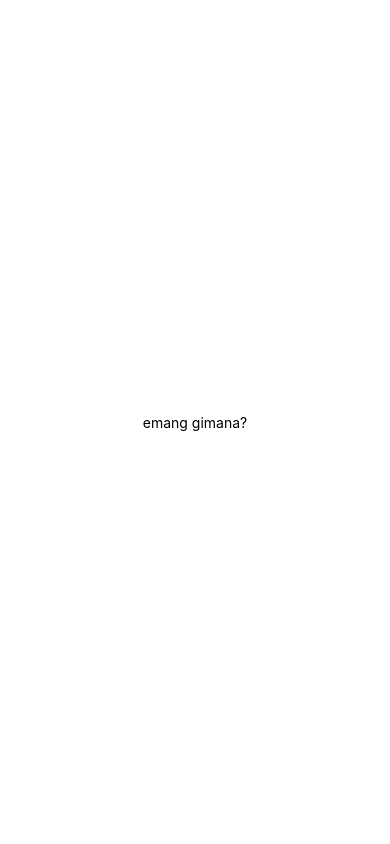
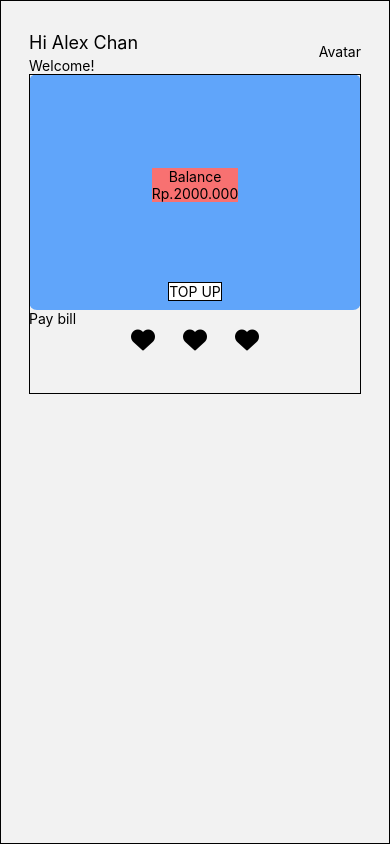
Before and after one commit to j00les/fotomag-client, a React Native app: screen /Home in a window 390 px wide. Built offline with nearby package versions, Linux system fonts and the light colour scheme.

Commit message:
Layouting homse screen

```diff
--- a/App.js
+++ b/App.js
@@ -1,20 +1,13 @@
-import { StatusBar } from 'expo-status-bar';
-import { StyleSheet, Text, View } from 'react-native';
+import { NavigationContainer } from '@react-navigation/native';
+import { Stack } from './src/router';
+import HomeScreen from './src/screens/HomeScreen';
 
 export default function App() {
   return (
-    <View style={styles.container}>
-      <Text>emang gimana?</Text>
-      <StatusBar style="auto" />
-    </View>
+    <NavigationContainer>
+      <Stack.Navigator>
+        <Stack.Screen options={{ headerShown: false }} name="Home" component={HomeScreen} />
+      </Stack.Navigator>
+    </NavigationContainer>
   );
 }
-
-const styles = StyleSheet.create({
-  container: {
-    flex: 1,
-    backgroundColor: '#fff',
-    alignItems: 'center',
-    justifyContent: 'center',
-  },
-});
--- a/babel.config.js
+++ b/babel.config.js
@@ -1,6 +1,7 @@
-module.exports = function(api) {
+module.exports = function (api) {
   api.cache(true);
   return {
     presets: ['babel-preset-expo'],
+    plugins: ['nativewind/babel'],
   };
 };
--- /dev/null
+++ b/src/router/index.js
@@ -0,0 +1,5 @@
+import { createNativeStackNavigator } from '@react-navigation/native-stack';
+import { createBottomTabNavigator } from '@react-navigation/bottom-tabs';
+
+export const Tab = createBottomTabNavigator();
+export const Stack = createNativeStackNavigator();
--- /dev/null
+++ b/src/screens/HomeScreen.js
@@ -0,0 +1,43 @@
+import { FlatList, View, Text, Image, TouchableOpacity, TextInput } from 'react-native';
+import { AntDesign } from '@expo/vector-icons';
+
+export default function HomeScreen() {
+  return (
+    <View id="wrapper" className="flex-1 p-7 border">
+      <View className="items-center justify-between flex-row">
+        <View>
+          <Text className="text-lg">Hi Alex Chan</Text>
+          <Text>Welcome!</Text>
+        </View>
+        <View>
+          <Text>Avatar</Text>
+        </View>
+      </View>
+
+      <View id="balance-container" className="bg-blue-400 h-[30%] rounded-lg">
+        <View className="items-center justify-center h-[20rem] border">
+          <View className="items-center bg-red-400">
+            <Text>Balance</Text>
+            <Text>Rp.2000.000</Text>
+          </View>
+
+          <View className="flex-row mt-20">
+            <TouchableOpacity className="border bg-white">
+              <Text>TOP UP</Text>
+            </TouchableOpacity>
+          </View>
+        </View>
+      </View>
+
+      <View>
+        <Text>Pay bill</Text>
+
+        <View className="flex-row items-center justify-center gap-7">
+          <AntDesign name="heart" size={24} color="black" />
+          <AntDesign name="heart" size={24} color="black" />
+          <AntDesign name="heart" size={24} color="black" />
+        </View>
+      </View>
+    </View>
+  );
+}
--- /dev/null
+++ b/src/styles/home.js
@@ -0,0 +1,3 @@
+import { StyleSheet } from 'react-native';
+
+export const home = StyleSheet.create({});
--- /dev/null
+++ b/tailwind.config.js
@@ -0,0 +1,9 @@
+/** @type {import('tailwindcss').Config} */
+module.exports = {
+  content: ['./src/**/*.{js,jsx,ts,tsx}'],
+  // content: ['./src/**/*.{js,jsx,ts,tsx}'],
+  theme: {
+    extend: {},
+  },
+  plugins: [],
+};
```
Also changed, not shown: package.json (+8 -2 lines), 1 other file (tests, documents, lock files or other folders).
